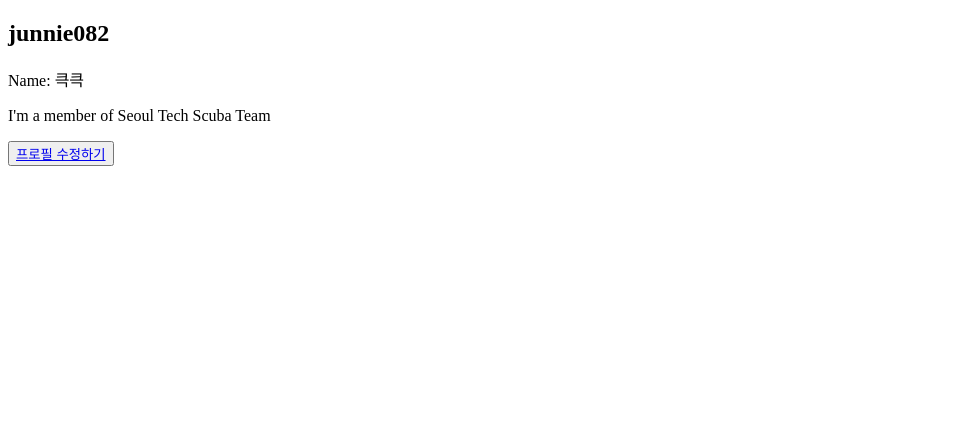
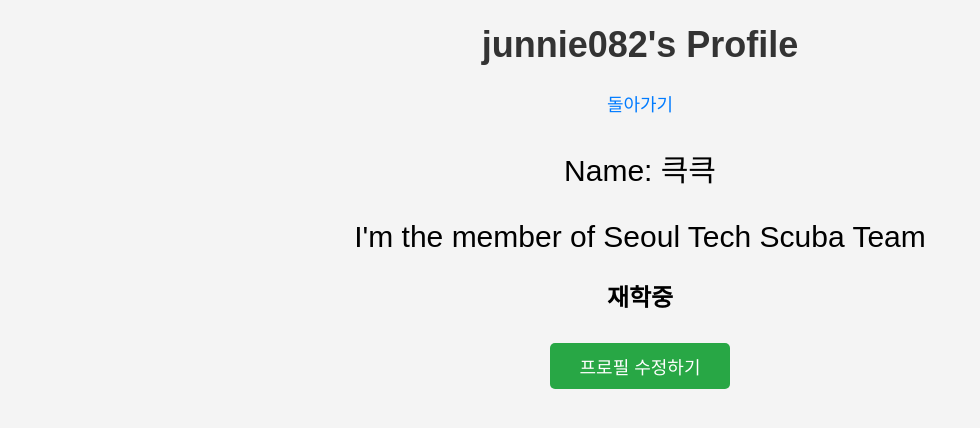
Before and after one commit to junnie082/Scoop-A-Dive, a Django app: template scoopadive/main/templates/user_profile/profile.html in a window 1280 px wide. Shown: the top 428 px of the page, without its empty margins (0-980 px from the left). Run offline with Django 5.2, Linux system fonts and the light colour scheme; the template is opened without the code that fills it: values that come from a table or form of the project are taken from there, others are empty; a user stored in the database is signed in; data comes from the database, SQL or seed files in the repository; parts of the project's set-up code (start-up, migrations or seed data) failed here and were passed over.

Commit message:
feat: develop profile

```diff
--- a/scoopadive/main/models.py
+++ b/scoopadive/main/models.py
@@ -28,7 +28,7 @@ class Log(models.Model):
 class Answer(models.Model):
     log = models.ForeignKey(Log, on_delete=models.CASCADE)
     content = models.TextField()
-    create_date = models.DateTimeField()
+    # create_date = models.DateTimeField()
 
     class Meta:
         db_table = 'Answers'
--- a/scoopadive/main/templates/user_profile/profile.html
+++ b/scoopadive/main/templates/user_profile/profile.html
@@ -2,23 +2,96 @@
 <html lang="en">
 <head>
     <meta charset="UTF-8">
-    <title>Profile</title>
+    <title>{{ user.username }}'s Profile</title>
+    <style>
+        body {
+            font-family: Arial, sans-serif;
+            margin: 20px;
+            padding: 0;
+            text-align: center;
+            background-color: #f4f4f4;
+        }
+
+        h1 {
+            color: #333;
+            font-size: 36px;
+        }
+
+        a {
+            text-decoration: none;
+            color: #007BFF;
+            margin: 0 10px;
+            font-size: 18px;
+        }
+
+        a:hover {
+            text-decoration: underline;
+        }
+
+        p {
+            font-size: 30px;
+            margin-bottom: 10px;
+        }
+
+        h3 {
+            font-size: 24px;
+            margin-bottom: 10px;
+        }
+
+        button {
+            background-color: #28a745;
+            color: white;
+            padding: 10px 20px;
+            border: none;
+            border-radius: 5px;
+            cursor: pointer;
+            margin-top: 20px;
+        }
+    </style>
 </head>
 <body>
-    <h2>{{ user.username }}</h2>
-    <p>Name: {{ profile.name }}</p>
+    <h1>{{ user.username }}'s Profile</h1>
+    <a href="/home">돌아가기</a>
 
     {% if profile %}
+        <p>Name: {{ profile.name }}</p>
+        {% if profile.image %}
+            <img src="{{ profile.image.url }}" alt="" height="150"><br>
+        {% endif %}
+
+
+
+        {% if profile.diveLicense %}
+            <h3>{{ profile.diveLicense }}</h3>
+        {% endif %}
+
+
         {% if profile.is_ststMember %}
-            <p>I'm a member of Seoul Tech Scuba Team</p>
-        {% else %}
-            <p>I'm not a member of Seoul Tech Scuba Team</p>
+            <p>I'm the member of Seoul Tech Scuba Team</p>
+
+            {% if profile.kisu %}
+                <h3>{{ profile.kisu }}기</h3>
+            {% endif %}
+            {% if profile.birthday %}
+                <h3>{{ profile.birthday }}, 만 {{ profile.age }}세</h3>
+            {% endif %}
+            {% if profile.major %}
+                <h3>{{ profile.major }} 전공</h3>
+            {% endif %}
+            {% if profile.is_absence %}
+                <h3>휴학중</h3>
+            {% else %}
+                <h3>재학중</h3>
+            {% endif %}
+            {% if profile.introduction %}
+                <h3>자기소개 </h3>
+                <p>{{ profile.introduction }}</p>
+            {% endif %}
         {% endif %}
     {% else %}
         <p>No profile found for this user.</p>
     {% endif %}
 
-    <button><a href="modify_profile/">프로필 수정하기</a></button>
-
+    <button><a href="view_modify_profile/" style="color: white; text-decoration: none;">프로필 수정하기</a></button>
 </body>
 </html>
--- a/scoopadive/user_profile/models.py
+++ b/scoopadive/user_profile/models.py
@@ -5,16 +5,19 @@ from django.db import models
 class Profile(models.Model):
     user = models.OneToOneField(User, on_delete=models.CASCADE)
     name = models.CharField(max_length=20)
-    # age = models.IntegerField()
-    # diveLicense = models.CharField(max_length=50)
+    birthday = models.DateField(null=True)
+    age = models.IntegerField(null=True)
+    diveLicense = models.CharField(null=True, max_length=50)
     is_ststMember = models.BooleanField(default=False)
-    # studentID = models.IntegerField()
-    # major = models.CharField(max_length=50)
-    # kisu = models.IntegerField()
-    # is_absence = models.BooleanField(default=False)
+    studentID = models.IntegerField(null=True)
+    major = models.CharField(null=True, max_length=50)
+    kisu = models.IntegerField(null=True)
+    is_absence = models.BooleanField(null=True, default=False)
+    introduction = models.TextField(null=True)
+    image = models.ImageField(blank=True, null=True)
 
     class Meta:
-        db_table = 'profiles'
+        db_table = 'Profiles'
 
     def __str__(self):
         return self.name
--- a/scoopadive/user_profile/urls.py
+++ b/scoopadive/user_profile/urls.py
@@ -1,11 +1,12 @@
 from django.contrib import admin
 from django.urls import path, include
 
-from user_profile.views import view_profile, modify_profile
+from user_profile.views import view_profile, view_modify_profile, modify_profile
 
 app_name = 'user_profile'
 
 urlpatterns = [
     path('', view_profile, name="profile"),
-    path('modify_profile/', modify_profile, name="modify_profile"),
+    path('view_modify_profile/', view_modify_profile, name="view_modify_profile"),
+    path('modify_profile/', modify_profile, name="modify_profile")
 ]
```
Also changed, not shown: scoopadive/main/templates/user_profile/modify_profile.html (+25 -1 lines), scoopadive/user_profile/views.py (+57 -1 lines), scoopadive/db.sqlite3, scoopadive/main/migrations/0006_remove_answer_create_date.py, scoopadive/main/migrations/0007_alter_log_create_date.py (deleted), scoopadive/main/migrations/0008_alter_log_create_date.py (deleted), scoopadive/main/migrations/0009_alter_log_create_date.py (deleted), scoopadive/media/scubajun.jpeg (added), scoopadive/user_profile/migrations/0003_profile_age_profile_divelicense_profile_is_absence_and_more.py (added), scoopadive/user_profile/migrations/0004_alter_profile_age.py (added), scoopadive/user_profile/migrations/0005_remove_profile_age_profile_birthday.py (added), scoopadive/user_profile/migrations/0006_profile_age_alter_profile_table.py (added), scoopadive/user_profile/migrations/0007_profile_introduction.py (added), scoopadive/user_profile/migrations/0008_profile_image.py (added).
